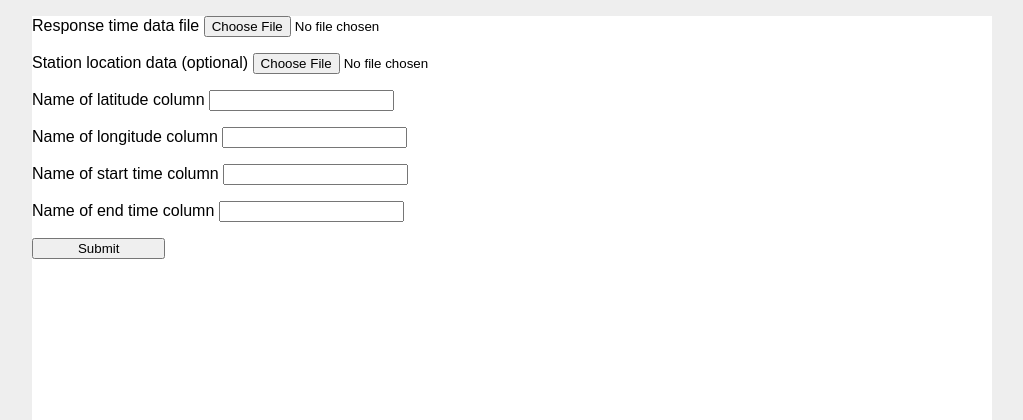
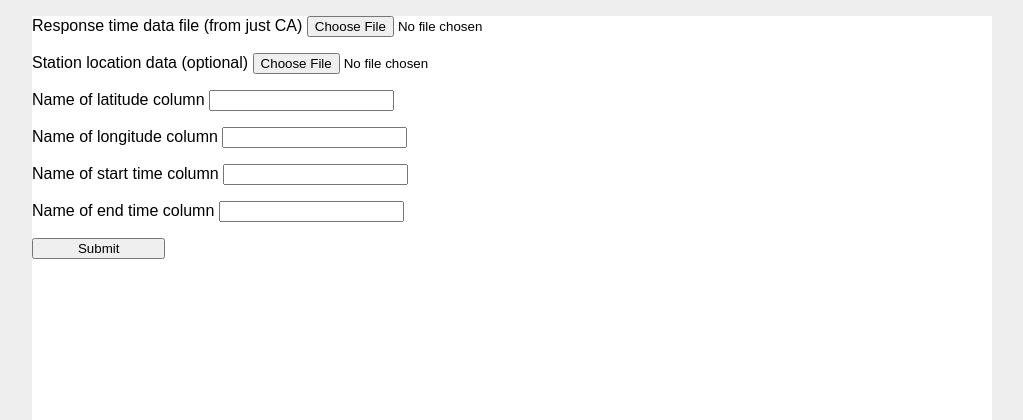
Before and after one commit to edjzhang/codea-api-v2, a Flask app: page / in a window 1280 px wide. Shown: the top 420 px of the page, without its empty margins (128-1151 px from the left). Run offline with Flask 2, Linux system fonts and the light colour scheme; parts of the project's set-up code (start-up, migrations or seed data) failed here and were passed over.

Commit message:
Update spacing

```diff
--- a/templates/upload.html
+++ b/templates/upload.html
@@ -6,12 +6,12 @@
    <body>
       <form action = "https://sj-open-data-api.herokuapp.com/uploader" method = "POST"
          enctype = "multipart/form-data">
-         <p> Response time data file <input type = "file" name = "response_file" />
-         <p> Station location data (optional) <input type = "file" name = "station_file" />
-         <p> Name of latitude column <input type = "text" name = "lat_col" /></p>
-         <p> Name of longitude column <input type = "text" name = "long_col" /></p>
-         <p> Name of start time column <input type = "text" name = "start_time_col" /></p>
-         <p> Name of end time column <input type = "text" name = "end_time_col" /></p>
+         <p>    Response time data file (from just CA) <input type = "file" name = "response_file" />
+         <p>    Station location data (optional) <input type = "file" name = "station_file" />
+         <p>    Name of latitude column <input type = "text" name = "lat_col" /></p>
+         <p>    Name of longitude column <input type = "text" name = "long_col" /></p>
+         <p>    Name of start time column <input type = "text" name = "start_time_col" /></p>
+         <p>    Name of end time column <input type = "text" name = "end_time_col" /></p>
          <input type = "submit"/>
       </form>
    </body>
```
